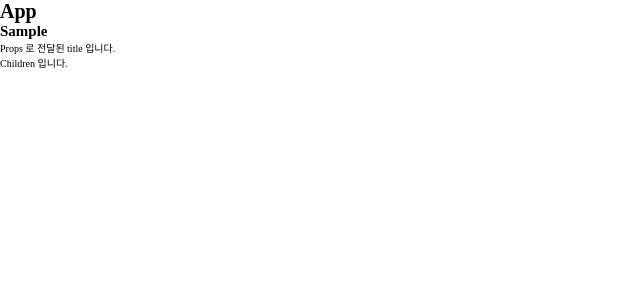
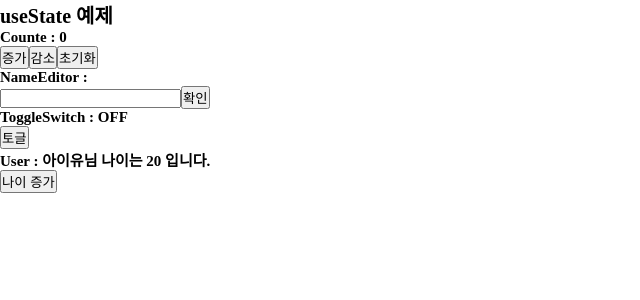
Before and after one commit to devyubi/til_react_cra_ts, a React (Create React App) app: page / in a window 1280 px wide. Shown: the top 300 px of the page, without its empty margins (0-640 px from the left). Built offline with nearby package versions, Linux system fonts and the light colour scheme.

Commit message:
[docs] useState 의 이해

```diff
--- a/src/App.tsx
+++ b/src/App.tsx
@@ -1,38 +1,18 @@
-type DemoProps = {
-  name: string;
-  age: string;
-};
-const Demo = ({ name, age }: DemoProps): JSX.Element => {
+import Counter from './components/Counter';
+import NameEditor from './components/NameEditor';
+import ToggleSwitch from './components/ToggleSwitch';
+import User from './components/User';
+
+function App() {
   return (
     <div>
-      {name}이구요, {age}살입니다.
+      <h1>useState 예제</h1>
+      <Counter />
+      <NameEditor />
+      <ToggleSwitch />
+      <User />
     </div>
   );
-};
-
-type SampleProps = {
-  children?: React.ReactNode;
-  title: string;
-};
-
-const Sample = ({ children, title }: SampleProps): JSX.Element => {
-  return (
-    <div>
-      <h2>Sample</h2>
-      <div>{title}</div>
-      <div>{children}</div>
-    </div>
-  );
-};
-
-const App = (): JSX.Element => {
-  return (
-    <div>
-      <h1>App</h1>
-      <Sample title="Props 로 전달된 title 입니다."></Sample>
-      <p>Children 입니다.</p>
-    </div>
-  );
-};
+}
 
 export default App;
--- /dev/null
+++ b/src/components/Counter.tsx
@@ -0,0 +1,40 @@
+import { useState } from 'react';
+
+// 2번 이상 반복되고, 가독성이 떨어짐
+// 1. type 으로 정의 해보기
+type VoidFunction = () => void;
+type JSXElement = () => JSX.Element;
+
+// 2. interface 로 정의해보기
+interface IVoidFunction {
+  (): void;
+}
+interface IJSXElement {
+  (): JSX.Element;
+}
+
+const Counter: IJSXElement | JSXElement = (): JSX.Element => {
+  // ts 자리
+  const [count, setCount] = useState<number>(0);
+
+  const handleAdd: IVoidFunction | VoidFunction = () => {
+    setCount(count + 1);
+  };
+  const handleMinus: IVoidFunction | VoidFunction = () => {
+    setCount(count - 1);
+  };
+  const handleReset: IVoidFunction | VoidFunction = () => {
+    setCount(0);
+  };
+  // tsx 자리
+  return (
+    <div>
+      <h2>Counte : {count} </h2>
+      <button onClick={handleAdd}>증가</button>
+      <button onClick={handleMinus}>감소</button>
+      <button onClick={handleReset}>초기화</button>
+    </div>
+  );
+};
+
+export default Counter;
--- /dev/null
+++ b/src/components/NameEditor.tsx
@@ -0,0 +1,42 @@
+import { ChangeEvent, MouseEvent, useState } from 'react';
+
+// 1. type 으로 함수 리턴형을 생성해보자.
+type JSXElement = () => JSX.Element;
+type ChangeEventInput = (e: ChangeEvent<HTMLInputElement>) => void;
+type ClickEventButton = (e: MouseEvent<HTMLButtonElement>) => void;
+type NameType = string;
+
+// 2. interface 로 정의하기
+interface IJSXElement {
+  (): JSX.Element;
+}
+interface IChangeEventInput {
+  (e: ChangeEvent<HTMLInputElement>): void;
+}
+interface IClickEventButton {
+  (e: MouseEvent<HTMLButtonElement>): void;
+}
+
+const NameEditor: JSXElement | IJSXElement = () => {
+  // ts 자리
+  const [name, setName] = useState<NameType>('');
+  const handleName: ChangeEventInput | IChangeEventInput = (e): void => {
+    setName(e.target.value);
+  };
+  const handleClick: ClickEventButton | IClickEventButton = (e): void => {
+    console.log('클릭');
+    setName('');
+  };
+  // tsx 자리
+  return (
+    <div>
+      <h2>NameEditor : {name} </h2>
+      <div>
+        <input type="text" value={name} onChange={e => handleName(e)} />
+        <button onClick={e => handleClick(e)}>확인</button>
+      </div>
+    </div>
+  );
+};
+
+export default NameEditor;
--- /dev/null
+++ b/src/components/ToggleSwitch.tsx
@@ -0,0 +1,31 @@
+import { useState } from 'react';
+
+// 1. type
+type ClickType = () => void;
+type JSXElement = () => JSX.Element;
+// 2. interface
+interface IClickType {
+  (): void;
+}
+interface IJSXElement {
+  (): JSX.Element;
+}
+
+const ToggleSwitch: IJSXElement | JSXElement = () => {
+  // ts 자리
+  const [isOn, setIsOn] = useState<boolean>(false);
+  const handleClick: ClickType | IClickType = () => {
+    setIsOn(!isOn);
+  };
+  // tsx 자리
+  return (
+    <div>
+      <h2>ToggleSwitch : {isOn ? 'ON' : 'OFF'}</h2>
+      <div>
+        <button onClick={handleClick}>토글</button>
+      </div>
+    </div>
+  );
+};
+
+export default ToggleSwitch;
--- /dev/null
+++ b/src/components/User.tsx
@@ -0,0 +1,33 @@
+import { useState } from 'react';
+// 1. type 정의
+type UserType = { age: number; name: string };
+type ClickType = () => void;
+// 2. interface 정의
+interface IUser {
+  age: number;
+  name: string;
+}
+interface IClick {
+  (): void;
+}
+
+const User = (): JSX.Element => {
+  // ts 자리
+  const [user, setUser] = useState<UserType | IUser>({ name: '아이유', age: 20 });
+  const handleClick: ClickType | IClick = (): void => {
+    setUser({ ...user, age: user.age + 1 });
+  };
+  // tsx 자리
+  return (
+    <div>
+      <h2>
+        User : {user.name}님 나이는 {user.age} 입니다.
+      </h2>
+      <div>
+        <button onClick={handleClick}>나이 증가</button>
+      </div>
+    </div>
+  );
+};
+
+export default User;
```
Also changed, not shown: .eslintrc.json, 2 other files (tests, documents, lock files or other folders).
